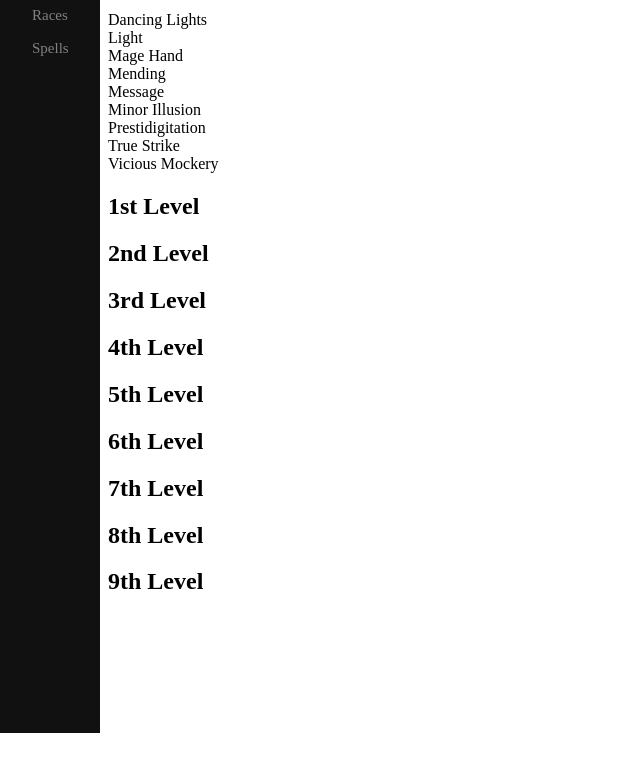
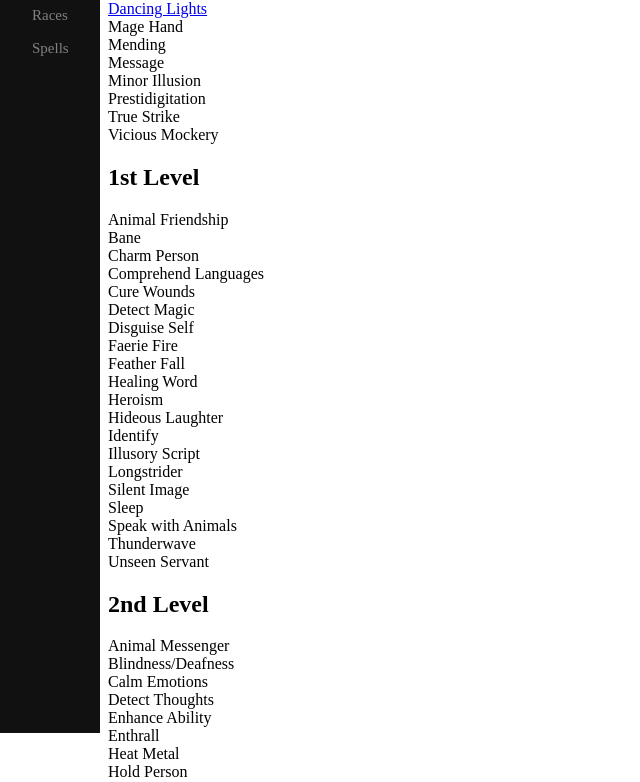
Before and after one commit to quigjam/dnd5e_referencer, an Electron app: page bin/bard_spells.html in a window 800 px wide. Shown: the part 127-909 px from the top of the page, without its empty margins (0-640 px from the left). Before the commit the page ends 800 px from the top, so only its background shows below. Drawn offline with Linux system fonts and the light colour scheme.

Commit message:
setup folders for spells, inital spell linked

```diff
--- a/bin/bard_spells.html
+++ b/bin/bard_spells.html
@@ -20,9 +20,8 @@
             <div class = "spell_list">
                 <h1>Bard Spells</h1>
                 <div class = "Cantrips">
-                    <h1>Bard Spells</h1>
-                    Dancing Lights<br>
-                    Light<br>
+                    <h2>Cantrips</h2>
+                    <a href ="./spells/lvl_0/dancing_lights.html" target="_blank">Dancing Lights</a><br>
                     Mage Hand<br>
                     Mending<br>
                     Message<br>
@@ -33,15 +32,77 @@
                 </div>
                 <div class = "1_level">
                     <h2>1st Level</h2>
+                    Animal Friendship<br>
+                    Bane<br>
+                    Charm Person<br>
+                    Comprehend Languages<br>
+                    Cure Wounds<br>
+                    Detect Magic<br>
+                    Disguise Self<br>
+                    Faerie Fire<br>
+                    Feather Fall<br>
+                    Healing Word<br>
+                    Heroism<br>
+                    Hideous Laughter<br>
+                    Identify<br>
+                    Illusory Script<br>
+                    Longstrider<br>
+                    Silent Image<br>
+                    Sleep<br>
+                    Speak with Animals<br>
+                    Thunderwave<br>
+                    Unseen Servant<br>
                     </div>
                 <div class = "2_level">
                     <h2>2nd Level</h2>
+                    Animal Messenger<br>
+                    Blindness/Deafness<br>
+                    Calm Emotions<br>
+                    Detect Thoughts<br>
+                    Enhance Ability<br>
+                    Enthrall<br>
+                    Heat Metal<br>
+                    Hold Person<br>
+                    Invisibility<br>
+                    Knock<br>
+                    Lesser Restoration<br>
+                    Locate Animals and Plants<br>
+                    Locate Object <br>
+                    Magic Mouth<br>
+                    See Invisibility<br>
+                    Shatter<br>
+                    Silence<br>
+                    Suggestion<br>
+                    Zone of Truth<br>
                     </div>
                 <div class = "3_level">
                     <h2>3rd Level</h2>
+                    Bestow Curse<br>
+                    Clairvoyance<br>
+                    Dispel Magic<br>
+                    Fear<br>
+                    Glyth of Warding<br>
+                    Hypnotic Pattern<br>
+                    Major Image<br>
+                    Nondetection<br>
+                    Plant Growth<br>
+                    Sending<br>
+                    Speak with Death<br>
+                    Speak with Plants<br>
+                    Stinking Cloud<br>
+                    Tiny Hut<br>
+                    Tongues<br>
                     </div>
                 <div class = "4_level">
                     <h2>4th Level</h2>
+                    Compulsion<br>
+                    Confusion<br>
+                    Dimension Door<br>
+                    Freedom of Movement<br>
+                    Greater Invisibility<br>
+                    Hallucinary Terrain<br>
+                    Locate Creature<br>
+                    Polymorph<br>
                     </div>
                 <div class = "5_level">
                     <h2>5th Level</h2>
```
Also changed, not shown: bin/cleric_spells.html (+3 -0 lines), bin/druid_spells.html (+4 -1 lines), bin/spells/lvl_0/acid_splash.html (added, +19 -0 lines), bin/spells/lvl_0/dancing_lights.html (added, +19 -0 lines), bin/spells/lvl_0/lvl_0.css (added).
